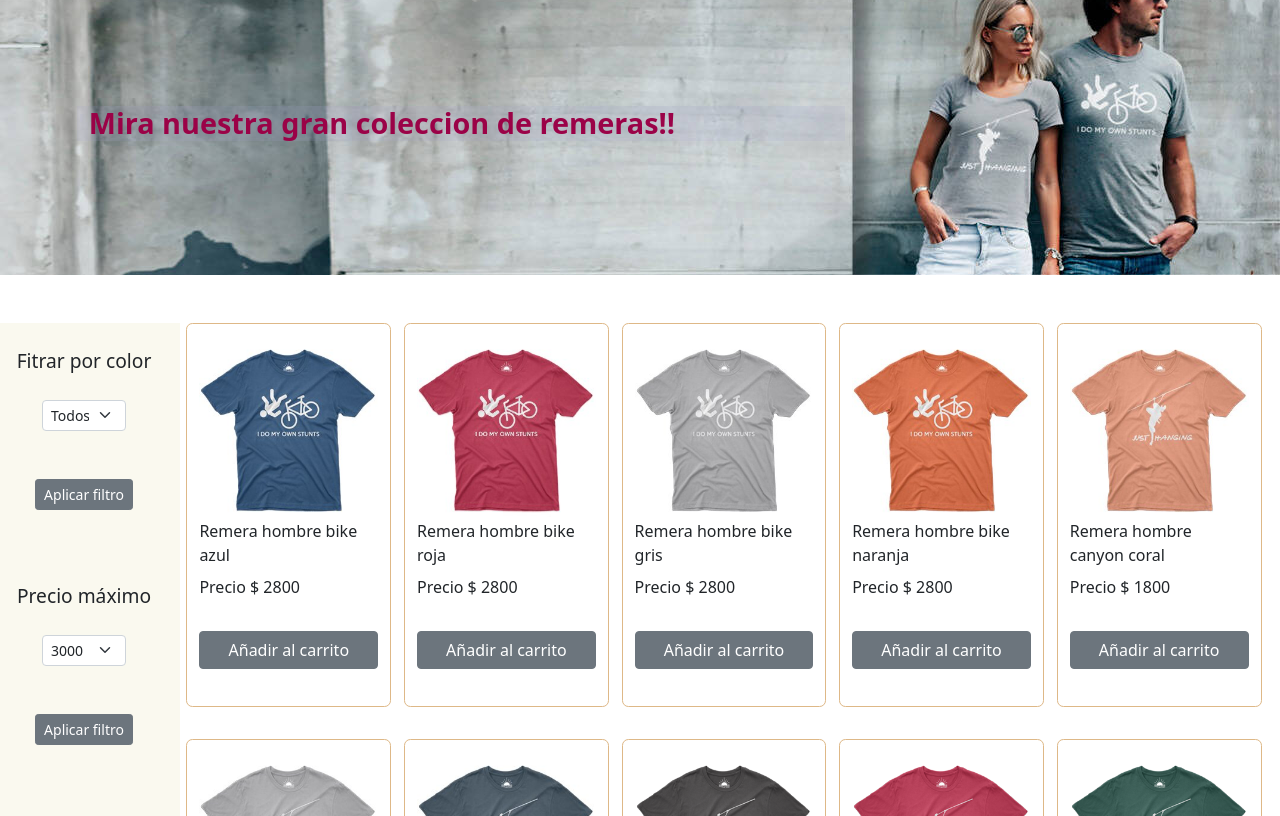
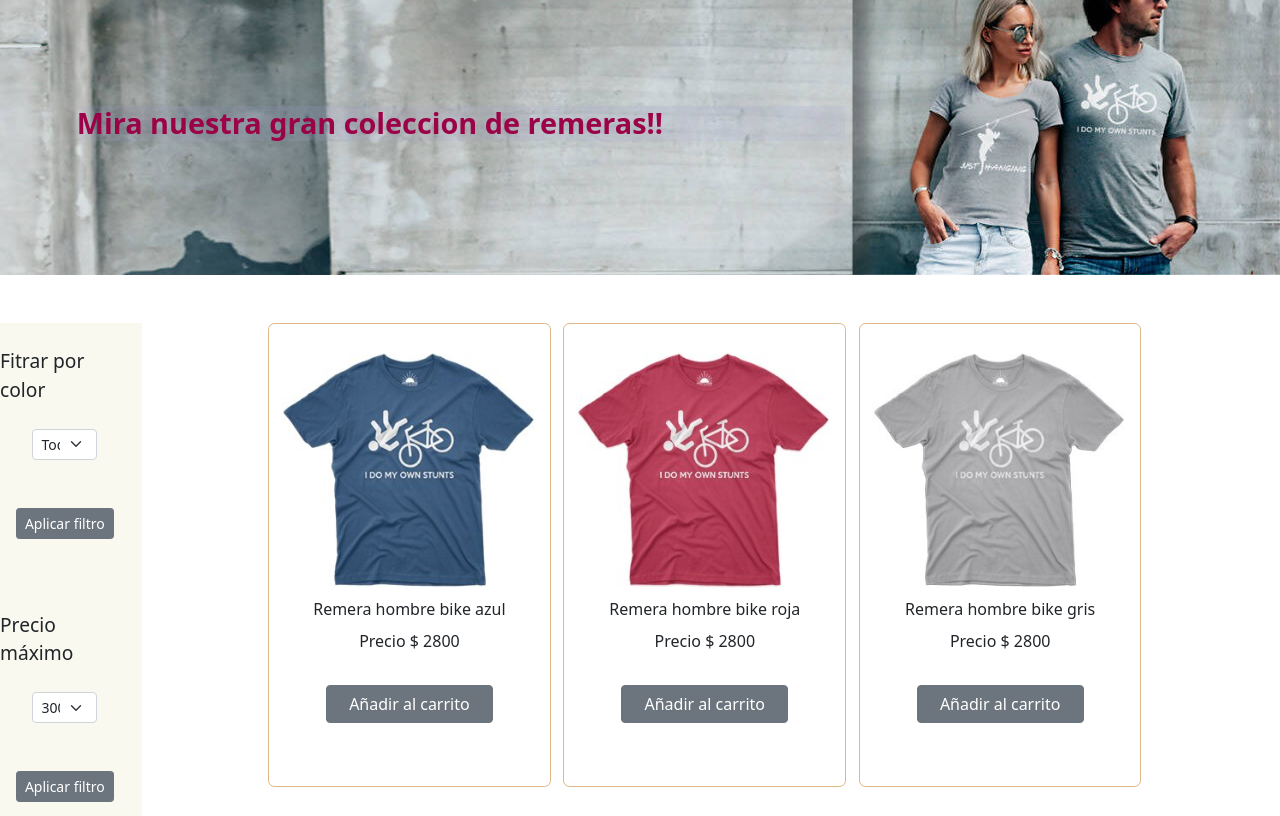
Before and after one commit to GonzaloGarciaCalvo/Proyecto-Final-JavaScript, a plain HTML site: page index.html in a window 1280 px wide. Shown: the part 110-926 px from the top of the page. Drawn offline with nearby package versions, Linux system fonts and the light colour scheme.

Commit message:
mejoro animacion

```diff
--- a/css/estilos.css
+++ b/css/estilos.css
@@ -40,24 +40,27 @@ h3{
 }
 
 .boxFiltro {
-    width: 15vw;
+    width: 12vw;
     background-color: rgb(250, 249, 239);
 }
 
 .box {
-    max-width: 16vw;
-    min-width: 12rem;    /* display: flex;
+    max-width: 18rem;
+    min-width: 12rem;
+    display: flex;
     flex-direction: column;
     justify-content: center;
     align-items: center;
-    flex-wrap: wrap; */
     border: 1px solid burlywood;
     border-radius: 0.4rem;
-    padding-bottom: 2rem;
+    padding-bottom: 3em;
     margin: 0.4rem;
-    height: 24rem;
+    height: 29rem;
 }
-
+#contenedorProductos{
+    margin-left: -2px;
+    margin-right: -2px;
+}
 .productoCarrito {   /* producto en carrito   */
     width: 17vw;
     border-radius: 0.4rem;
@@ -74,10 +77,7 @@ h3{
 }
 
 .boxProductos {
-    width: 85vw;
-    display: flex;
-    flex-direction: row;
-    justify-content: space-evenly;
+    width: 88vw;
     margin-top: 2rem;
     margin-bottom: 5rem;
 }
@@ -109,15 +109,15 @@ h3{
 
 .miCarrito {
     height: 100%;
-    width: 0px; /* change this with JavaScript */
-    position: fixed; /* Stay in place */
+    width: 0px;
+    position: fixed;
     top: 0;
     left: 0;
     z-index: 1;
     background-color: rgb(36, 35, 35);
     overflow-x: hidden;
     padding-top: 60px;
-    transition: 0.5s; /* 0.5 second transition effect to slide in the sidenav */
+    transition: 0.5s;
     color:white;
     display: flex;
     flex-direction: column;
@@ -146,7 +146,6 @@ h3{
     color: black;
     width: 50%;
     display: none;
-    /* visibility: hidden; */
 }
 .chartForm .leyendaComprado {
     color: white;
@@ -180,3 +179,9 @@ h3{
     display: block;
     color: white;
 }
+.miboton {
+    width: 65%;
+}
+.espaciadorDeAgregado {
+    height: 1.2em;;
+}
--- a/index.html
+++ b/index.html
@@ -29,14 +29,14 @@
     </header>
     <main>
     <div class="container-fluid gx-0">
-        <div class="row">
+        <div class="row gx-0 w-100">
         <img src="images/banner2.jpg" alt="banner del sitio" width="100%">
 
 
         <h2 class="saludo" id="bienvenida">Mira nuestra gran coleccion de remeras!!</h2>
         </div> <!-- fin row -->
-        <div class="row ">
-            <div class="mt-5 col-3 boxFiltro">
+        <div class="row  px-0">
+            <div class="mt-5 col-2 boxFiltro">
                 <div id="filtro">
                     <label class="my-4">Fitrar por color</label>
                     <select class="mb-4 form-select form-select-sm w-50" id="selectorColor" name="color">
@@ -62,8 +62,8 @@
                     <button  type="button" class="btn btn-secondary btn-sm" id="btnFiltroPrecio" >Aplicar filtro</button>
                 </div>
             </div>
-            <div  class="col-9 boxProductos">
-                <div class="row  d-flex flex-row" id="contenedorProductos" >
+            <div  class="col-10 boxProductos px-0">
+                <div class="row  d-flex flex-row justify-content-center" id="contenedorProductos" >
                 </div>
             </div>
         </div>
--- a/js/main.js
+++ b/js/main.js
@@ -26,8 +26,11 @@ function cargarProductos(productos){
 		<img src= ${producto.img} width="150px" class="card-img-top mt-3"  alt=${producto.name}>
 		<p class="my-0">${producto.nombre}</p>
 		<p class="my-2">Precio $ ${producto.precio}</p>	<br>
-		<button type="button" class="btn btn-secondary" id=${producto.id}>Añadir al carrito</button>
-		<h5 class="agregarAlCarrito" id="agregado${producto.id}" >Agregado al carrito</h5>
+		<button  class="btn miboton btn-secondary " id=${producto.id}>Añadir al carrito</button>
+		<div class="espaciadorDeAgregado">
+		      <h5 class="agregarAlCarrito" id="agregado${producto.id}" >Agregado al carrito</h5>
+		</div>
+
 		</div>`)
 		$(`#${producto.id}`).on('click',  () => comprarProductos(producto));
 		$(`#${producto.id}`).on('click',  () => $(`#agregado${producto.id}`).delay(0).slideDown(200).delay(750).slideUp(300));
```
